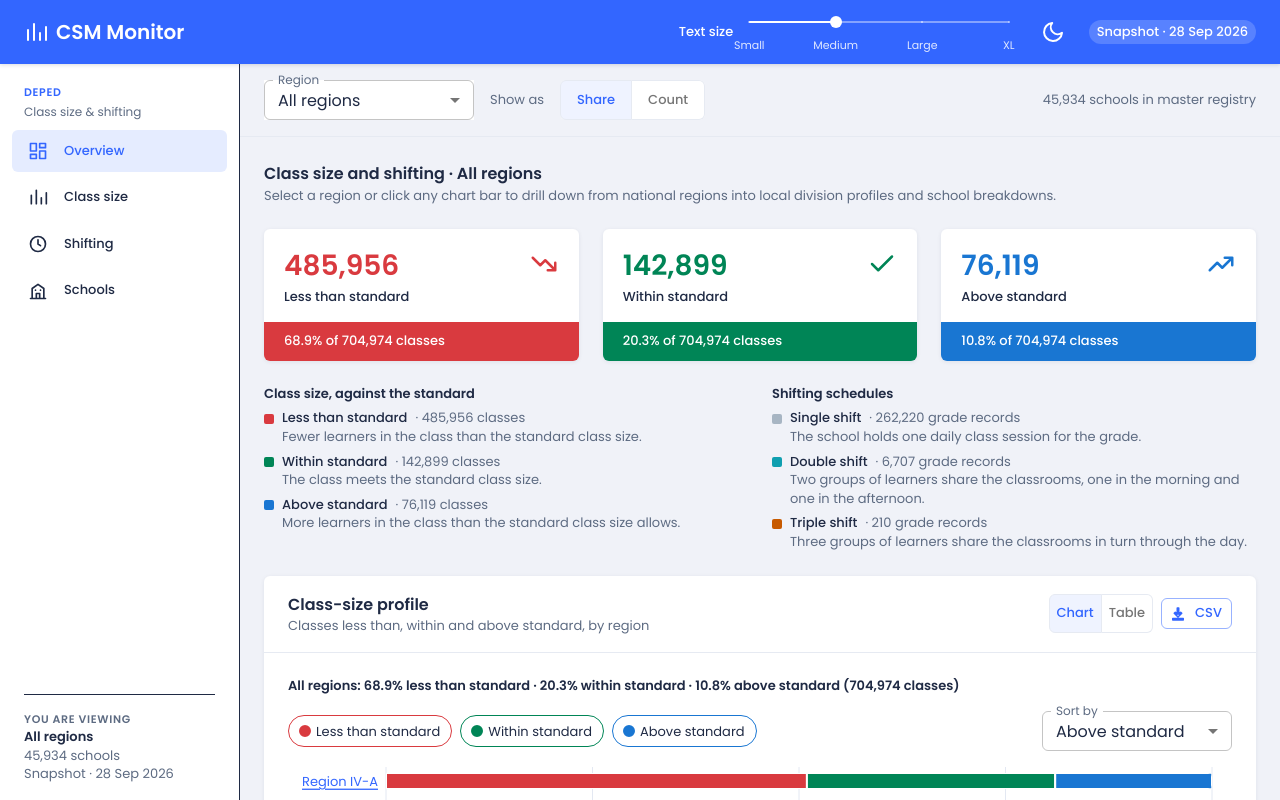
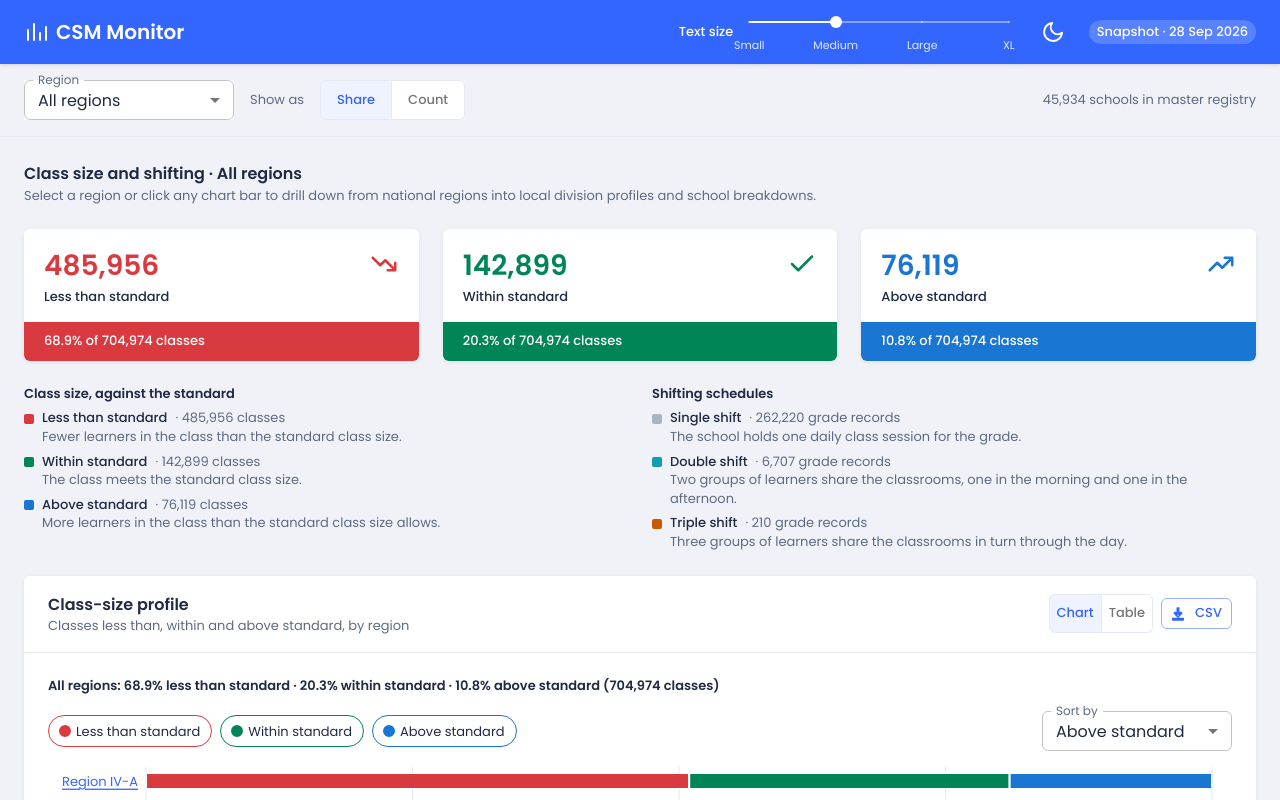
Before and after one commit to justinesolaswork/deped-csm-monitor, a React (Vite) app: page / in a window 1280 px wide. Shown: the top 800 px of the page. Built offline with nearby package versions, Linux system fonts and the light colour scheme.

Commit message:
Auto-hide sidebar: slides in on hover, main panel always full-width

```diff
--- a/src/components/AppShell.jsx
+++ b/src/components/AppShell.jsx
@@ -1,3 +1,4 @@
+import { useState } from "react";
 import { AppBar, Box, Chip, IconButton, List, ListItemButton, ListItemIcon, ListItemText, Slider, Tab, Tabs, Toolbar, Typography } from "@mui/material";
 import { useActiveSection } from "../hooks/useActiveSection.js";
 import { SIDEBAR_WIDTH } from "../layout.js";
@@ -11,6 +12,7 @@ const fontMarks = fontSizes.map(({ label }, value) => ({ value, label }));
 
 /**
  * The frame around the dashboard: top bar, section navigation and the main content area.
+ * The sidebar auto-hides on desktop and slides in on hover without shifting the main panel.
  * sections is the list of { id, label, icon } to link to; each id must exist on the page.
  * scopeName and schoolCount fill the "You are viewing" block at the foot of the sidebar.
  * fontIndex and onFontIndexChange drive the text-size slider in the top bar; colorMode ("light" or "dark")
@@ -18,10 +20,12 @@ const fontMarks = fontSizes.map(({ label }, value) => ({ value, label }));
  */
 export default function AppShell({ sections, snapshotDate, scopeName, schoolCount, fontIndex, onFontIndexChange, colorMode, onColorModeChange, children }) {
   const [activeId, choose] = useActiveSection(sections.map((section) => section.id));
+  // Controls sidebar visibility on desktop (hover zone triggers this)
+  const [sidebarOpen, setSidebarOpen] = useState(false);
 
   return (
     <>
-      <AppBar position="fixed" sx={{ zIndex: (t) => t.zIndex.drawer + 1 }}>
+      <AppBar position="fixed" sx={{ zIndex: (t) => t.zIndex.drawer + 2 }}>
         <Toolbar>
           <LineIcon aria-hidden path={iconPaths.classSize} sx={{ mr: 1 }} />
           <Typography component="h1" sx={{ flexGrow: 1, fontSize: "1.25rem", fontWeight: 600 }}>
@@ -91,10 +95,72 @@ export default function AppShell({ sections, snapshotDate, scopeName, schoolCoun
         </Tabs>
       </AppBar>
 
+      {/* ── Desktop auto-hide sidebar ─────────────────────────────────────────
+          The sidebar is position:fixed and overlays the main panel (no ml offset).
+          A thin invisible hover-zone sits on the left edge and triggers the open state.
+          The sidebar itself also keeps the state open while the pointer is inside it.
+          A backdrop dims the page when the sidebar is visible.
+      ─────────────────────────────────────────────────────────────────────── */}
+
+      {/* Hover trigger zone — always visible on the left edge, 12px wide */}
+      <Box
+        aria-hidden
+        onMouseEnter={() => setSidebarOpen(true)}
+        sx={{
+          bottom: 0,
+          display: { md: "block", xs: "none" },
+          left: 0,
+          position: "fixed",
+          top: 64,
+          width: 12,
+          zIndex: (t) => t.zIndex.drawer + 1,
+        }}
+      />
+
+      {/* Dimming backdrop — click to close */}
+      <Box
+        aria-hidden
+        onClick={() => setSidebarOpen(false)}
+        sx={{
+          bgcolor: "rgba(0,0,0,0.25)",
+          bottom: 0,
+          display: { md: "block", xs: "none" },
+          left: 0,
+          opacity: sidebarOpen ? 1 : 0,
+          pointerEvents: sidebarOpen ? "auto" : "none",
+          position: "fixed",
+          right: 0,
+          top: 0,
+          transition: "opacity 250ms ease",
+          zIndex: (t) => t.zIndex.drawer,
+        }}
+      />
+
+      {/* Sidebar panel */}
       <Box
         aria-label="Sections"
         component="nav"
-        sx={{ bgcolor: "background.paper", borderColor: "divider", borderRight: 1, bottom: 0, display: { md: "flex", xs: "none" }, flexDirection: "column", left: 0, overflowY: "auto", position: "fixed", px: 1.5, top: 64, width: SIDEBAR_WIDTH }}
+        onMouseEnter={() => setSidebarOpen(true)}
+        onMouseLeave={() => setSidebarOpen(false)}
+        sx={{
+          bgcolor: "background.paper",
+          borderColor: "divider",
+          borderRight: 1,
+          bottom: 0,
+          display: { md: "flex", xs: "none" },
+          flexDirection: "column",
+          left: 0,
+          overflowY: "auto",
+          position: "fixed",
+          px: 1.5,
+          top: 64,
+          transform: sidebarOpen ? "translateX(0)" : `translateX(-${SIDEBAR_WIDTH}px)`,
+          transition: "transform 260ms cubic-bezier(0.4, 0, 0.2, 1)",
+          width: SIDEBAR_WIDTH,
+          zIndex: (t) => t.zIndex.drawer + 1,
+          // Subtle shadow so the sidebar feels elevated above content
+          boxShadow: sidebarOpen ? 8 : 0,
+        }}
       >
         <Typography color="primary" sx={{ display: "block", pt: 2.5, px: 1.5 }} variant="overline">
           DepEd
@@ -109,7 +175,7 @@ export default function AppShell({ sections, snapshotDate, scopeName, schoolCoun
               component="a"
               href={`#${id}`}
               key={id}
-              onClick={() => choose(id)}
+              onClick={() => { choose(id); setSidebarOpen(false); }}
               selected={id === activeId}
               sx={{ mb: 0.5 }}
             >
@@ -137,7 +203,8 @@ export default function AppShell({ sections, snapshotDate, scopeName, schoolCoun
         </Box>
       </Box>
 
-      <Box component="main" sx={{ bgcolor: "background.default", minHeight: "100vh", ml: { md: `${SIDEBAR_WIDTH}px` }, pb: { md: 3, xs: 2 }, px: { md: 3, xs: 2 } }}>
+      {/* Main content — always full width, no left margin offset */}
+      <Box component="main" sx={{ bgcolor: "background.default", minHeight: "100vh", pb: { md: 3, xs: 2 }, px: { md: 3, xs: 2 } }}>
         {/* Spacers the height of the fixed top bar (and, on narrow screens, its tabs). */}
         <Toolbar />
         <Box sx={{ display: { md: "none" }, height: TABS_HEIGHT }} />
```
